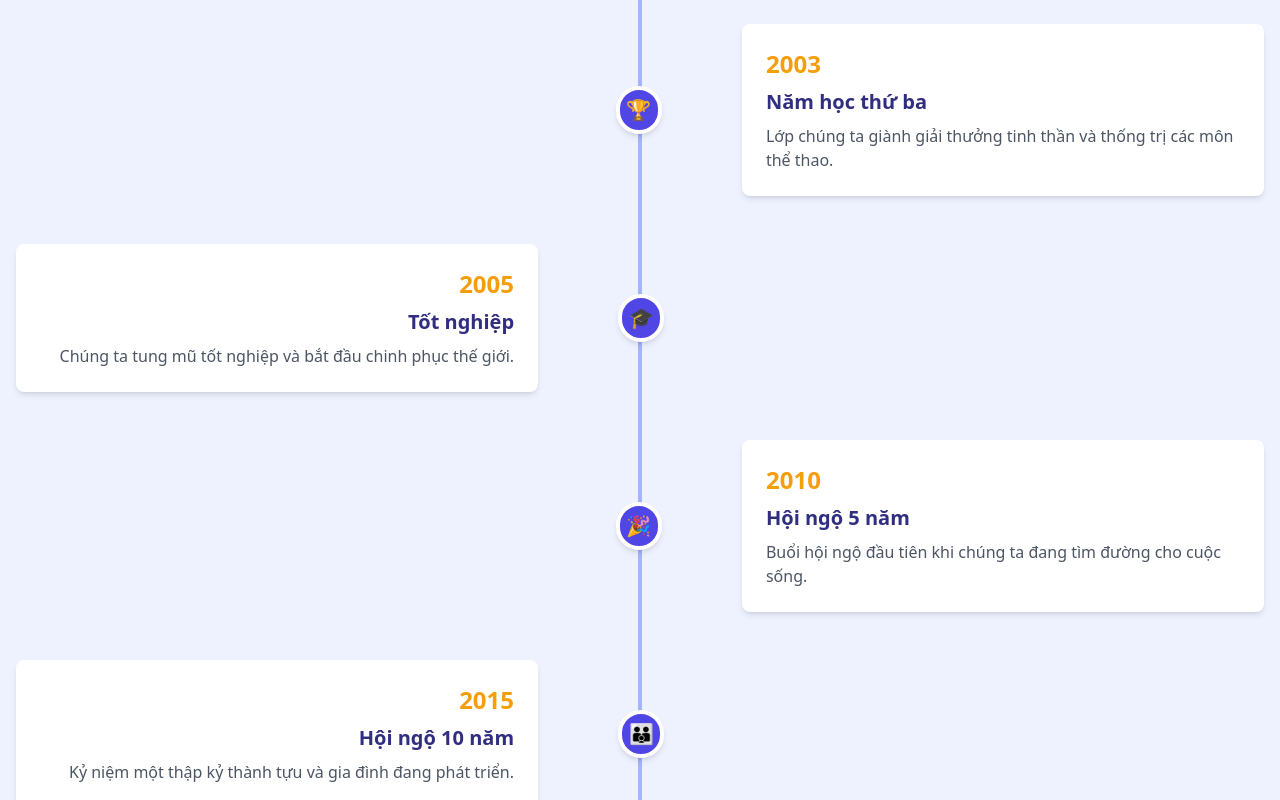
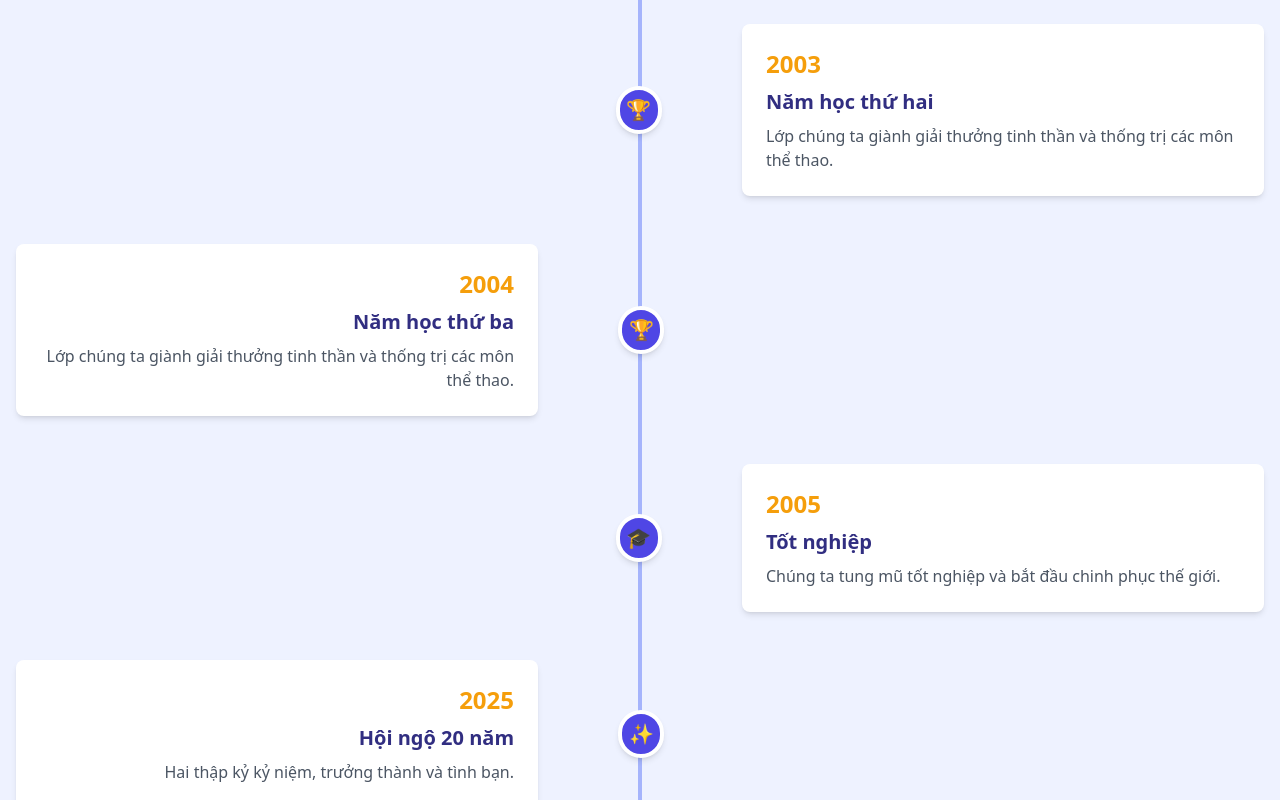
Before and after one commit to nguyenquangtin/thpt-buonho, a React (Vite) app: page / in a window 1280 px wide. Shown: the part 2340-3140 px from the top of the page. Built offline with nearby package versions, Linux system fonts and the light colour scheme.

Commit message:
Update timeline

```diff
--- a/src/components/home/Timeline.tsx
+++ b/src/components/home/Timeline.tsx
@@ -3,13 +3,19 @@ import React from 'react';
 const Timeline: React.FC = () => {
   const timelineEvents = [
     {
-      year: 2001,
+      year: 2002,
       title: 'Năm học đầu tiên',
       description: 'Chúng ta bắt đầu hành trình học tập tại trường THPT Buôn Hồ.',
       icon: '🏫',
     },
     {
       year: 2003,
+      title: 'Năm học thứ hai',
+      description: 'Lớp chúng ta giành giải thưởng tinh thần và thống trị các môn thể thao.',
+      icon: '🏆',
+    },
+    {
+      year: 2004,
       title: 'Năm học thứ ba',
       description: 'Lớp chúng ta giành giải thưởng tinh thần và thống trị các môn thể thao.',
       icon: '🏆',
@@ -19,18 +25,6 @@ const Timeline: React.FC = () => {
       title: 'Tốt nghiệp',
       description: 'Chúng ta tung mũ tốt nghiệp và bắt đầu chinh phục thế giới.',
       icon: '🎓',
-    },
-    {
-      year: 2010,
-      title: 'Hội ngộ 5 năm',
-      description: 'Buổi hội ngộ đầu tiên khi chúng ta đang tìm đường cho cuộc sống.',
-      icon: '🎉',
-    },
-    {
-      year: 2015,
-      title: 'Hội ngộ 10 năm',
-      description: 'Kỷ niệm một thập kỷ thành tựu và gia đình đang phát triển.',
-      icon: '👪',
     },
     {
       year: 2025,
```
